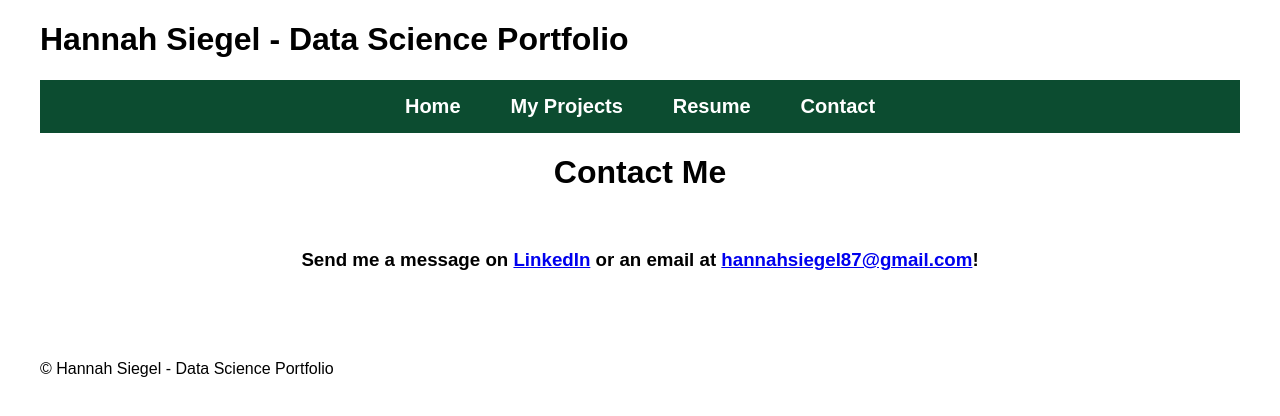
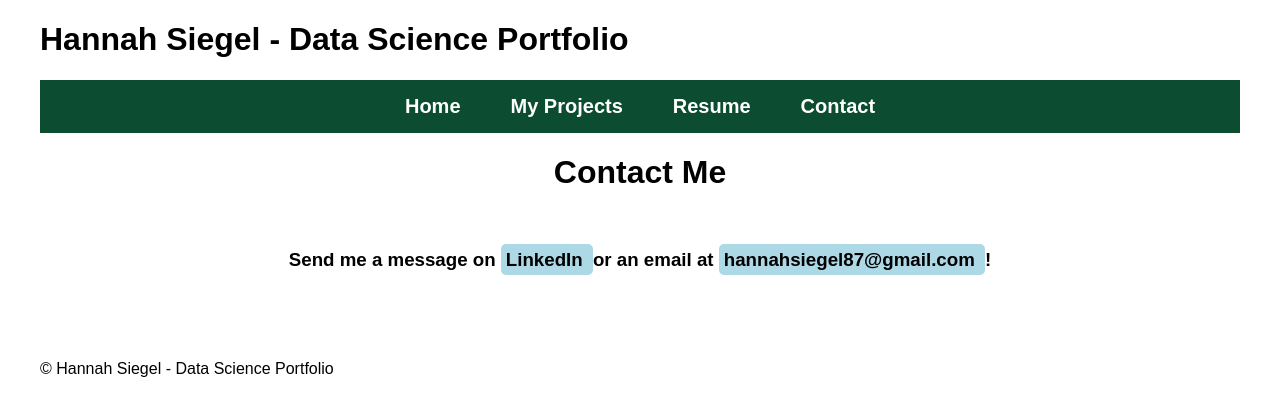
Before and after one commit to siegelhannah/portfolio, a Jekyll site: the page built from Contact.md, in a window 1280 px wide. Shown: the top 416 px of the page. Built offline with Jekyll 4.4.1, drawn with Linux system fonts in a browser that asks for light colours.

Commit message:
Update Contact.md

```diff
--- a/Contact.md
+++ b/Contact.md
@@ -9,7 +9,14 @@ permalink: /contact/
 <br>
 
 <h3 style="text-align: center;">
-  Send me a message on <a href="https://www.linkedin.com/in/hannah-siegel-219162234/">LinkedIn</a> or an email at <a href="mailto:hannahsiegel87@gmail.com">hannahsiegel87@gmail.com</a>!
+  Send me a message on
+  <span style="background-color: #add8e6; padding: 5px; border-radius: 5px;">
+    <a href="https://www.linkedin.com/in/hannah-siegel-219162234/" style="text-decoration: none; color: black;">LinkedIn</a>
+  </span>
+  or an email at
+  <span style="background-color: #add8e6; padding: 5px; border-radius: 5px;">
+    <a href="mailto:hannahsiegel87@gmail.com" style="text-decoration: none; color: black;">hannahsiegel87@gmail.com</a>
+  </span>!
 </h3>
 
 <br><br><br>
```
